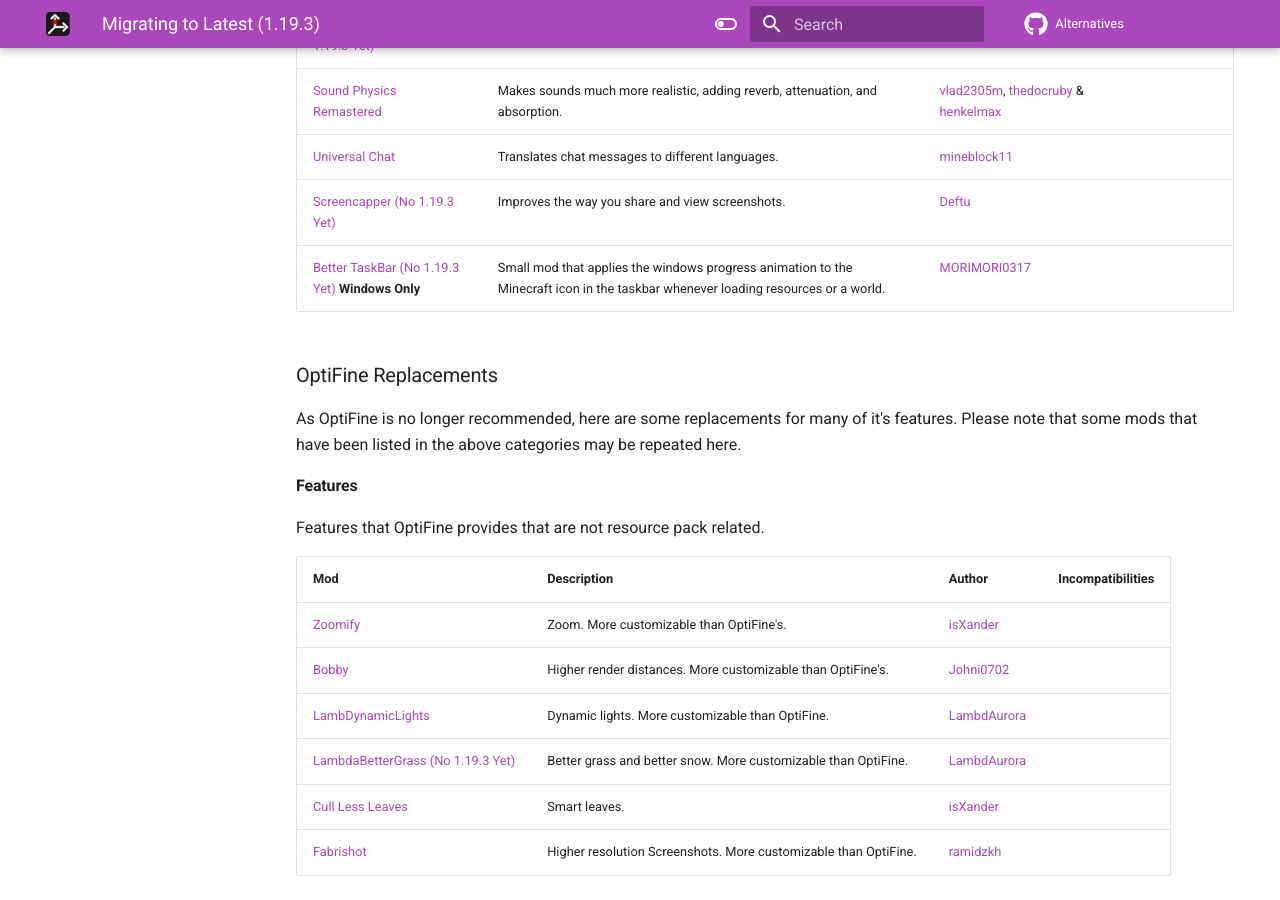
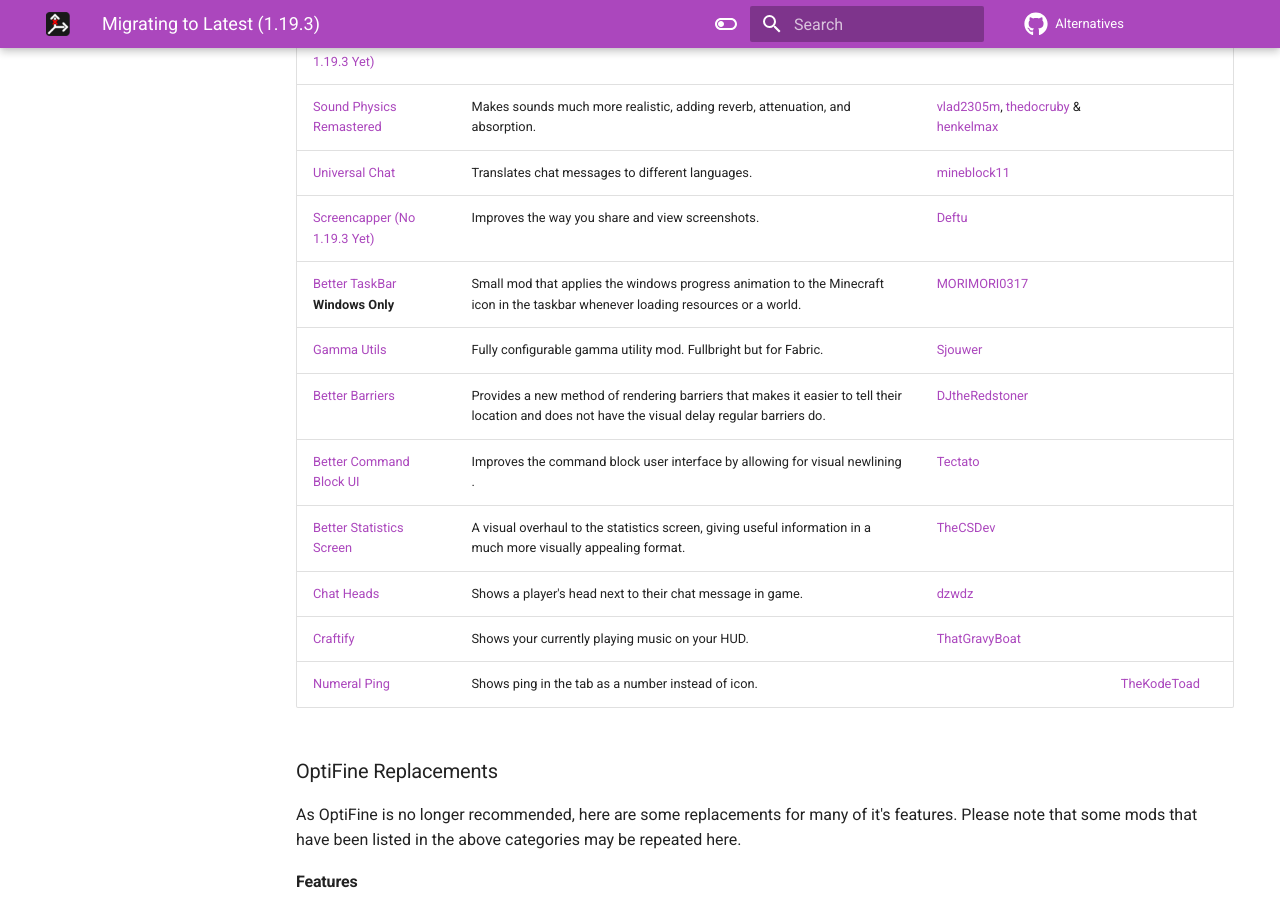
Before and after one commit to MicrocontrollersDev/Alternatives, an MkDocs documentation site: the page built from docs/latest/migrating.md, in a window 1280 px wide and 900 px high, scrolled down 6400 px. Built offline with MkDocs 1.6.1 and Material for MkDocs 9.7.7, drawn with Linux system fonts in a browser that asks for light colours; comment, search, counter and statistics services are not loaded; some of the changed text lies outside the part shown.

Commit message:
add a lot of mods

```diff
--- a/docs/latest/migrating.md
+++ b/docs/latest/migrating.md
@@ -114,6 +114,7 @@
 | [Indium](https://modrinth.com/mod/indium) | Adds FRAPI support to Sodium, making it necessary to use for some of the mods on this list to work. This mod is merely temporary and will be removed once Sodium adds FRAPI/FREX support itself. | [comp500](https://github.com/comp500) |
 | [Lithium](https://modrinth.com/mod/lithium) | Helps improve the performance of many vanilla systems without changing their mechanics. | [CaffeineMC](https://github.com/CaffeineMC) |
 | [Starlight](https://www.modrinth.com/mod/starlight) | Rewrites the light engine to make loading chunks much quicker. Please note that this does not maintain full vanilla parity (this will not effect most casual players). If you want complete vanilla parity or if Starlight is causing stutters, please look at [Phosphor](https://modrinth.com/mod/phosphor). | [SpottedLeaf](https://github.com/Spottedleaf) | Phosphor |
+| [Distant Horizons](https://modrinth.com/mod/distanthorizons) | Adds LODs to Minecraft, allowing for much further render distances without a big tank on performance. | [James Seibel](https://gitlab.com/jeseibel) |
 | [Exordium](https://modrinth.com/mod/exordium) | Caps the FPS of certain HUD elements that do not need to be updated every frame. | [tr7zw](https://github.com/tr7zw) | (May break some HUD elements. Currently, the crosshair has no transparency.) |
 | [LazyDFU](https://modrinth.com/mod/lazydfu) | Prevents the DataFixerUpper from doing anything until it is required, improving your Minecraft start times. | [astei](https://github.com/astei) |
 | [DashLoader](https://modrinth.com/mod/dashloader) | Caches all of Minecraft's contents to load the game much faster and provide insanely quick reloads. | [alphaqu](https://github.com/alphaqu) |
@@ -150,16 +151,16 @@
 
 | Mod | Description | Author | Incompatibilities |
 | --- | --- | --- | --- |
-| [Item Model Fix](https://modrinth.com/mod/item-model-fix) | Fixes the gaps you see on items when holding them. This makes for a much more pleasant experience for most resourcepacks, including both defaults. | [Pepper_Bell](https://github.com/PepperCode1) |
+| [Model Gap Fix](https://modrinth.com/mod/modelfix) | Fixes the gaps you see on items when holding them as well as 3D blocks. This makes for a much more pleasant experience for most resourcepacks, including both defaults. | [MehVahdJukaar](https://github.com/MehVahdJukaar) |
 | [Borderless Mining](https://modrinth.com/mod/borderless-mining) | Borderless Fullscreen for Minecraft. This makes the game not minimize when you tab out. | [comp500](https://github.com/comp500) |
 | [Recursive Reources](https://modrinth.com/mod/recursiveresources) | Resource Pack Organizer but ported to Fabric and with more features. It allows you to sort resource packs into folders, as well as search for them using a search bar. It also lets you change how resourcepacks are ordered.
 | [Smooth Scrolling Everywhere](https://www.curseforge.com/minecraft/mc-mods/smooth-scrolling-everywhere-fabric) | Makes the scrolling in all menus smoother. (MAY HAVE A PROBLEM WITH CONFIG RESETS) | [Shedaniel](https://github.com/shedaniel) |
 | [Controlling](https://www.curseforge.com/minecraft/mc-mods/controlling) | Completely revamps Minecraft's controls menu, making it much easier to navigate and change keys, letting you search and more easily find conflicting keybinds. | [Jaredllll08](https://github.com/jaredlll08) |
 | [Better Recipe Book (No 1.19.3 Yet)](https://www.modrinth.com/mod/brb) | Brings many QOL improvements to the current recipe book, making it much more useful for different scenarios. | [marshmallow](https://github.com/mrshmllow) |
 | [Inspecio](https://modrinth.com/mod/inspecio) | Adds more information to tooltips for many items in the game, including shulker boxes. It is very customizable with a large set of config options. | [Queerbic](https://github.com/Queerbric) |
-| [CompactChat](https://modrinth.com/mod/compactchat) | Compacts duplicate chat messages to help clean your chat. It also lets you increase your chat history length. | [cbyrne](https://github.com/cbyrneee) |
-| [Gamma Utils](https://modrinth.com/mod/gamma-utils) | Fully configurable gamma utility mod. Fullbright but for Fabric. | [Sjouwer](https://github.com/Sjouwer) |
+| [CompactChat (No 1.19.3 Yet)](https://modrinth.com/mod/compactchat) | Compacts duplicate chat messages to help clean your chat. It also lets you increase your chat history length. | [cbyrne](https://github.com/cbyrneee) |
 | [MixinTrace](https://modrinth.com/mod/mixintrace) | Makes it easier for mod developers to debug crash reports. | [comp500](https://github.com/comp500) |
+| [Adaptive Tooltips](https://modrinth.com/mod/adaptive-tooltips) | Makes tooltips more readable by preventing them from going off screen and allowing for tooltip scrolling, as well as more customization options such as custom transparency. | [isXander](https://github.com/isXander) |
 
 ### Other Cool Mods
 
@@ -176,9 +177,7 @@
 | [Color Me Outlines](https://modrinth.com/mod/color-me-outlines) | Color Me Outlines is a close equivalent to 1.8's block overlay, allowing you to customize the outline when looking at blocks. | [LordDeatHunter](https://github.com/LordDeatHunter) |
 | [HitBox+](https://modrinth.com/mod/hitboxplus) | HitBox+ allows you to customize hitboxes, similar to 1.8 mods and clients. | [PingIsFun](https://github.com/PingIsFun) |
 | [Slight GUI Modifications](https://www.curseforge.com/minecraft/mc-mods/slight-gui-modifications) | Adds animations to many GUI elements. | [Shedaniel](https://github.com/shedaniel) |
-| [Colored Lights (No 1.19.3 Yet)](https://modrinth.com/mod/colored-lights) | Adds colored lighting to Minecraft with its colors completely customizable via resource pack. | [Gegy](https://github.com/Gegy) | Sodium |
-| [Blur](https://modrinth.com/mod/blur-fabric) | Creates a nice blur effect when in menus and is completely customizable. | [Motschen](https://github.com/Motschen) | Rainbowify |
-| [Rainbowify](https://modrinth.com/mod/rainbowify) | Replaces the dark GUI backgrounds with a smooth rainbow one. | [Lennox](https://github.com/officialLennox) | Blur |
+| [Blur](https://modrinth.com/mod/blur-fabric) | Creates a nice blur effect when in menus and is completely customizable. | [Motschen](https://github.com/Motschen) |
 | [WaveyCapes](https://modrinth.com/mod/wavey-capes) | Breaks your cape into smaller sections to make its movement more fluid. Looks great with the new migration capes. | [tr7zw](https://github.com/tr7zw) |
 | [Perspektive](https://modrinth.com/mod/perspektive) | A simple 360 degrees perspective mod that lets you move the camera without moving your player's direction. | [r0yzer](https://github.com/r0yzer) |
 | [EvergreenHUD (No 1.19.3 Yet)](https://modrinth.com/mod/evergreenhud) | Adds many useful HUD elements to your screen with an easy to use in game config. | [isXander](https://github.com/isXander) |
@@ -196,7 +195,14 @@
 | [Sound Physics Remastered](https://modrinth.com/mod/sound-physics-remastered) | Makes sounds much more realistic, adding reverb, attenuation, and absorption. | [vlad2305m](https://github.com/vlad2305m), [thedocruby](https://github.com/thedocruby) & [henkelmax](https://github.com/henkelmax)|
 | [Universal Chat](https://www.curseforge.com/minecraft/mc-mods/universalchat) | Translates chat messages to different languages. | [mineblock11](https://github.com/mineblock11) |
 | [Screencapper (No 1.19.3 Yet)](https://modrinth.com/mod/screencapper) | Improves the way you share and view screenshots. | [Deftu](https://github.com/Deftu) |
-| [Better TaskBar (No 1.19.3 Yet)](https://modrinth.com/mod/better-taskbar) **Windows Only** | Small mod that applies the windows progress animation to the Minecraft icon in the taskbar whenever loading resources or a world. | [MORIMORI0317](https://github.com/MORIMORI0317) |
+| [Better TaskBar](https://modrinth.com/mod/better-taskbar) **Windows Only** | Small mod that applies the windows progress animation to the Minecraft icon in the taskbar whenever loading resources or a world. | [MORIMORI0317](https://github.com/MORIMORI0317) |
+| [Gamma Utils](https://modrinth.com/mod/gamma-utils) | Fully configurable gamma utility mod. Fullbright but for Fabric. | [Sjouwer](https://github.com/Sjouwer) |
+| [Better Barriers](https://modrinth.com/mod/betterbarriers) | Provides a new method of rendering barriers that makes it easier to tell their location and does not have the visual delay regular barriers do. | [DJtheRedstoner](https://github.com/DJtheRedstoner) |
+| [Better Command Block UI ](https://modrinth.com/mod/bettercommandblockui) | Improves the command block user interface by allowing for visual newlining . | [Tectato](https://github.com/Tectato) |
+| [Better Statistics Screen](https://modrinth.com/mod/better-stats) | A visual overhaul to the statistics screen, giving useful information in a much more visually appealing format. | [TheCSDev](https://github.com/TheCSDev) |
+| [Chat Heads](https://modrinth.com/mod/chat-heads) | Shows a player's head next to their chat message in game. | [dzwdz](https://github.com/dzwdz) |
+| [Craftify](https://modrinth.com/mod/craftify) | Shows your currently playing music on your HUD. | [ThatGravyBoat](https://github.com/ThatGravyBoat) |
+| [Numeral Ping](https://modrinth.com/mod/numeral-ping) | Shows ping in the tab as a number instead of icon. | | [TheKodeToad](https://github.com/TheKodeToad) |
 
 ### OptiFine Replacements
 
```
Also changed, not shown: other parts of docs/latest/migrating.md (+1 -1 lines).
